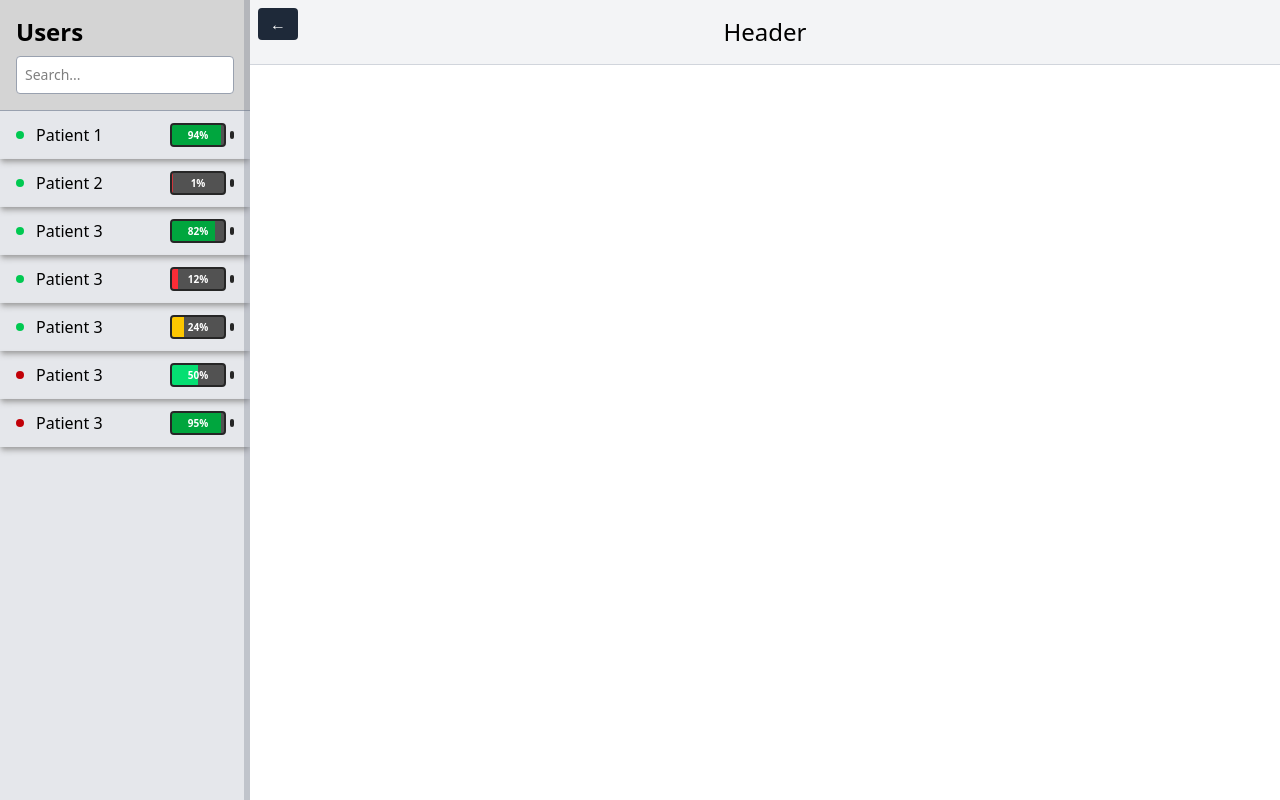
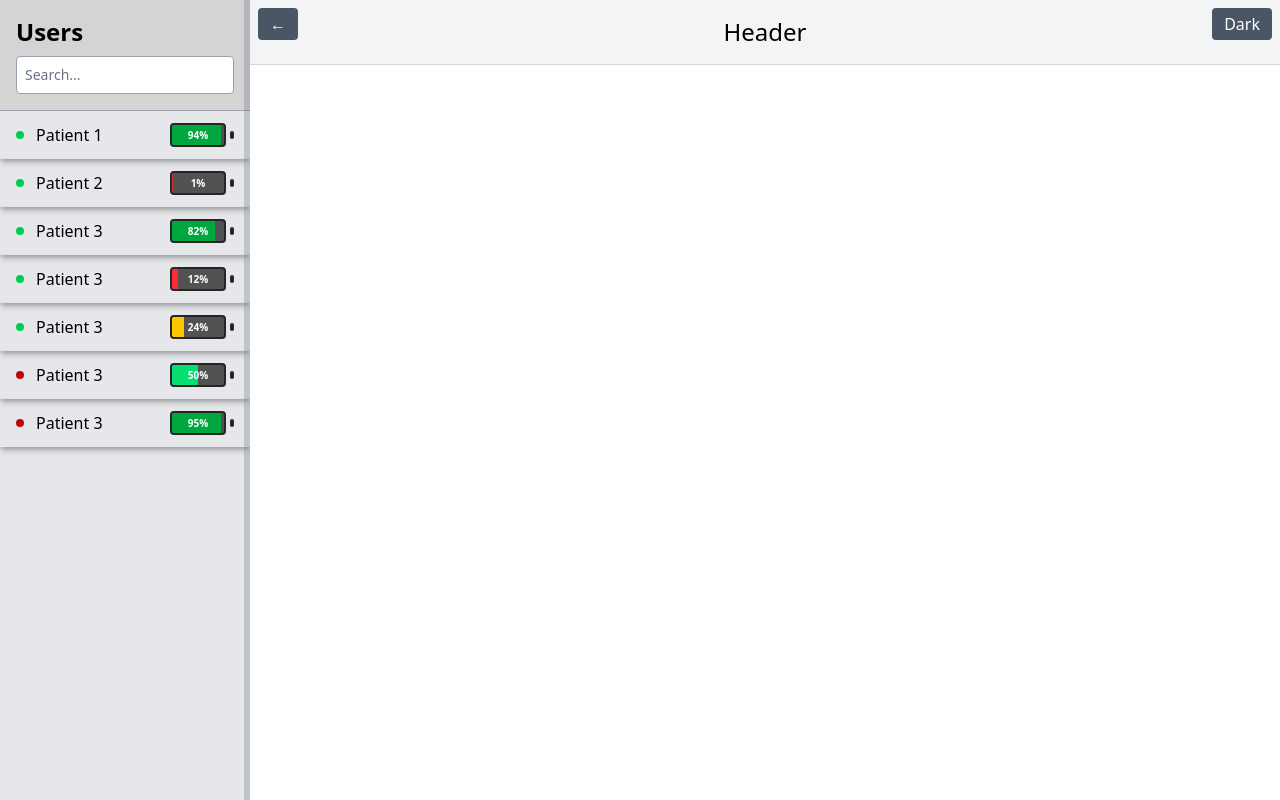
Before and after one commit to stopka007/IoT, a React (Vite) app in the folder apps/iot-app/: page / in a window 1280 px wide. Built offline with nearby package versions, Linux system fonts and the light colour scheme.

Commit message:
Theme manager - without local st

```diff
--- /dev/null
+++ b/apps/iot-app/src/functions/ThemeContext.tsx
@@ -0,0 +1,35 @@
+import React, { ReactNode, createContext, useContext, useState } from "react";
+
+type Theme = "light" | "dark";
+
+interface ThemeContextType {
+  theme: Theme;
+  toggleTheme: () => void;
+}
+
+const ThemeContext = createContext<ThemeContextType | undefined>(undefined);
+
+export const ThemeProvider = ({ children }: { children: ReactNode }) => {
+  const [theme, setTheme] = useState<Theme>("light");
+
+  const toggleTheme = () => {
+    setTheme(prev => (prev === "light" ? "dark" : "light"));
+  };
+
+  return (
+    <ThemeContext.Provider value={{ theme, toggleTheme }}>
+      <div
+        className={theme === "light" ? "bg-white text-black" : "bg-neutral-500 text-white"}
+        style={{ minHeight: "100vh" }}
+      >
+        {children}
+      </div>
+    </ThemeContext.Provider>
+  );
+};
+
+export const useTheme = () => {
+  const context = useContext(ThemeContext);
+  if (!context) throw new Error("useTheme must be used within ThemeProvider");
+  return context;
+};
--- a/apps/iot-app/src/main.tsx
+++ b/apps/iot-app/src/main.tsx
@@ -2,11 +2,14 @@ import { StrictMode } from "react";
 import { createRoot } from "react-dom/client";
 
 import App from "./App.tsx";
+import { ThemeProvider } from "./functions/ThemeContext.tsx";
 import "./index.css";
 import MainPage from "./pages/MainPage/MainPage.tsx";
 
 createRoot(document.getElementById("root")!).render(
   <StrictMode>
-    <MainPage />
+    <ThemeProvider>
+      <MainPage />
+    </ThemeProvider>
   </StrictMode>,
 );
--- a/apps/iot-app/src/pages/MainPage/MainPage.tsx
+++ b/apps/iot-app/src/pages/MainPage/MainPage.tsx
@@ -1,10 +1,18 @@
 import React, { useState } from "react";
+
+import { useTheme } from "../../functions/ThemeContext";
 
 import Sidebar from "./Sidebar";
 
 export default function MainPage() {
   const [isSidebarOpen, setIsSidebarOpen] = useState(true);
   const [sidebarWidth, setSidebarWidth] = useState(250);
+  const { theme, toggleTheme } = useTheme();
+
+  const headerClass =
+    theme === "light"
+      ? "bg-gray-100 text-black border-gray-300"
+      : "bg-neutral-600 text-white border-white/20";
 
   return (
     <div className="h-screen flex overflow-hidden">
@@ -16,14 +24,23 @@ export default function MainPage() {
       <main className="flex-1 flex flex-col relative">
         <button
           onClick={() => setIsSidebarOpen(prev => !prev)}
-          className="absolute left-2 top-2 z-10 bg-gray-800 text-white px-3 py-1 rounded hover:bg-gray-700 transition"
+          className="absolute left-2 top-2 z-10 bg-gray-600 text-white px-3 py-1 rounded hover:bg-gray-800 hover:shadow-xs hover:shadow-gray-600/50 transition"
         >
           {isSidebarOpen ? "←" : "→"}
         </button>
-        <header className="bg-gray-100 text-center text-2xl font-medium py-4 border-b border-gray-300">
+
+        <button
+          onClick={toggleTheme}
+          className="absolute right-2 top-2 z-10 bg-gray-600 text-white px-3 py-1 rounded hover:bg-gray-800 hover:shadow-xs hover:shadow-gray-600/50 transition"
+        >
+          {theme === "light" ? "Dark" : "Light"}
+        </button>
+
+        <header className={`text-center text-2xl font-medium py-4 border-b ${headerClass}`}>
           Header
         </header>
-        <div className="flex-1 bg-white p-4"></div>
+
+        <div className="flex-1 p-4"></div>
       </main>
     </div>
   );
--- a/apps/iot-app/src/pages/MainPage/SearchBar.tsx
+++ b/apps/iot-app/src/pages/MainPage/SearchBar.tsx
@@ -1,13 +1,23 @@
 import React from "react";
 
+import { useTheme } from "../../functions/ThemeContext";
+
 const SearchBar: React.FC = () => {
+  const { theme } = useTheme();
+
+  const containerBorder = theme === "light" ? "border-gray-400" : "border-white/20";
+  const inputBg = theme === "light" ? "bg-white" : "bg-neutral-600";
+  const inputText = theme === "light" ? "text-black" : "text-white";
+  const inputBorder = theme === "light" ? "border-gray-400" : "border-white/30";
+  const placeholder = theme === "light" ? "placeholder-gray-500" : "placeholder-white/70";
+
   return (
-    <div className="p-4 border-b border-gray-400">
-      <h2 className="text-2xl font-semibold mb-2">Users</h2>
+    <div className={`p-4 border-b ${containerBorder}`}>
+      <h2 className={`text-2xl font-semibold mb-2 ${inputText}`}>Users</h2>
       <input
         type="text"
         placeholder="Search..."
-        className="w-full p-2 rounded bg-white border border-gray-400 text-sm"
+        className={`w-full p-2 rounded ${inputBg} ${inputText} ${inputBorder} ${placeholder} border text-sm`}
       />
     </div>
   );
--- a/apps/iot-app/src/pages/MainPage/Sidebar.tsx
+++ b/apps/iot-app/src/pages/MainPage/Sidebar.tsx
@@ -1,6 +1,7 @@
 import React from "react";
 
 import DragHandle from "../../functions/DragHandle";
+import { useTheme } from "../../functions/ThemeContext";
 
 import SearchBar from "./SearchBar";
 import UserList from "./UserList";
@@ -12,10 +13,13 @@ interface SidebarProps {
 }
 
 const Sidebar: React.FC<SidebarProps> = ({ isSidebarOpen, sidebarWidth, setSidebarWidth }) => {
+  const { theme } = useTheme();
+  const sidebarBg = theme === "light" ? "bg-neutral-300" : "bg-neutral-700";
+
   return (
     <aside
       style={{ width: isSidebarOpen ? `${sidebarWidth}px` : "0px" }}
-      className={` bg-neutral-300 flex flex-col overflow-hidden relative`}
+      className={`${sidebarBg} flex flex-col overflow-hidden relative`}
     >
       {isSidebarOpen && (
         <>
--- a/apps/iot-app/src/pages/MainPage/UserList.tsx
+++ b/apps/iot-app/src/pages/MainPage/UserList.tsx
@@ -1,15 +1,25 @@
 import React from "react";
+
+import { useTheme } from "../../functions/ThemeContext";
 
 import BatteryBar from "./BatteryBar";
 import { mockUsers } from "./data";
 
 const UserList: React.FC = () => {
+  const { theme } = useTheme();
+
+  const baseBg = theme === "light" ? "bg-gray-200" : "bg-neutral-600";
+  const baseText = theme === "light" ? "text-black" : "text-white";
+  const hoverBg = theme === "light" ? "hover:bg-neutral-500" : "hover:bg-neutral-400";
+  const hoverText = theme === "light" ? "hover:text-white" : "hover:text-black";
+  const shadow = theme === "light" ? "shadow-neutral-400" : "shadow-black";
+
   return (
-    <ul className="flex-1 overflow-y-auto bg-gray-200">
+    <ul className={`flex-1 overflow-y-auto ${baseBg}`}>
       {mockUsers.map((user, index) => (
         <li
           key={index}
-          className="border-neutral-300 border-s-stone-200  shadow-neutral-400 shadow-md px-4 py-3 flex justify-between items-center hover:bg-neutral-500 cursor-pointer hover:shadow-xl transform-3d transition duration-400 ease-in-out text-black hover:text-white"
+          className={`border-neutral-300 border-s-stone-200 ${shadow} shadow-md px-4 py-3 flex justify-between items-center ${hoverBg} cursor-pointer ${hoverText} transform-3d transition duration-400 ease-in-out ${baseText}`}
         >
           <div className="flex items-center gap-3">
             <span
```
